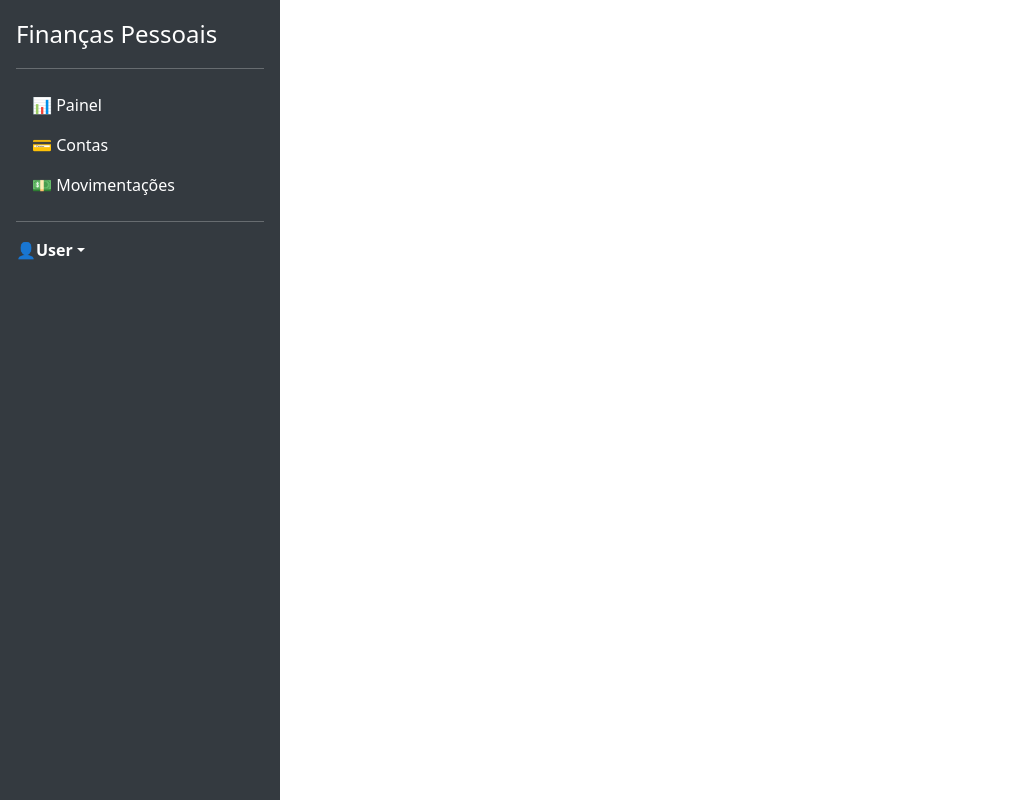
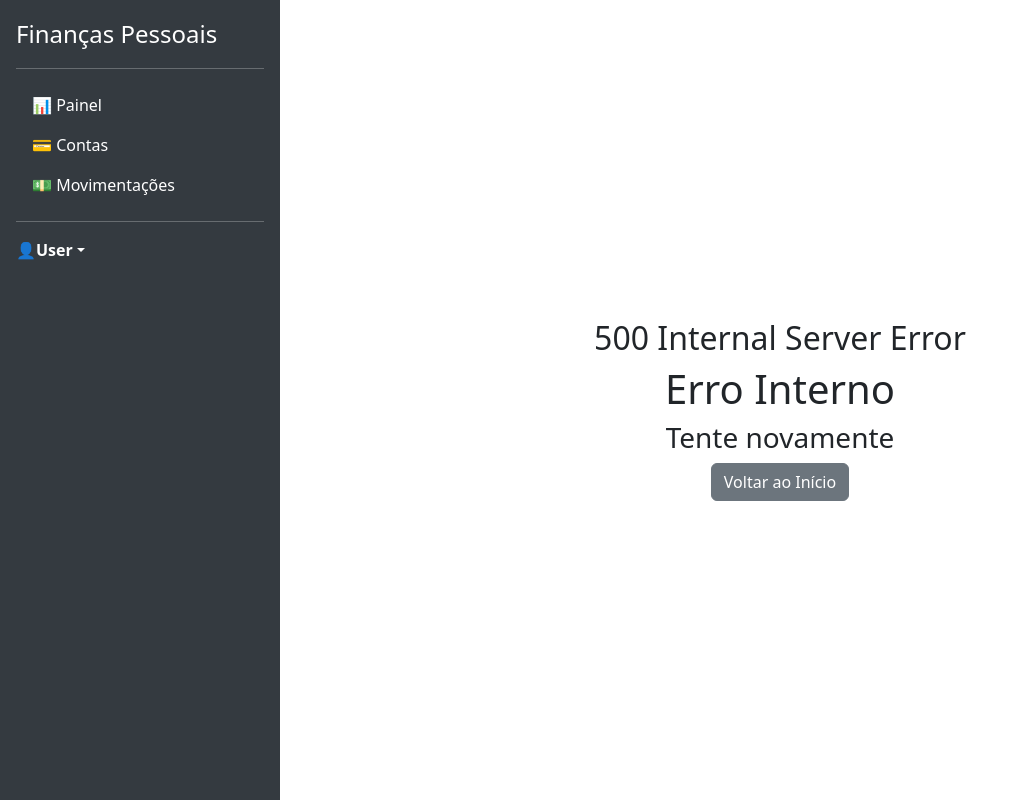
Before and after one commit to wvreis/PersonalFinance-Angular, an Angular app: page /error in a window 1280 px wide. Before the commit this address led to /. Shown: the whole page, without its empty margins (0-1029 px from the left). Built offline with nearby package versions, Linux system fonts and the light colour scheme.

Commit message:
Error page create.

```diff
--- a/src/app/app-routing.module.ts
+++ b/src/app/app-routing.module.ts
@@ -5,13 +5,16 @@ import { AppComponent } from './app.component';
 import { PanelComponent } from './features/panel/panel.component';
 import { TransactionsComponent } from './features/transactions/transactions.component';
 import { AccountFormComponent } from './features/accounts/account-form/account-form.component';
+import { ErrorPageComponent } from './shared/error-page/error-page.component';
 
 const routes: Routes = [
   { path: 'accounts', component: AccountsComponent },
   { path: 'accounts/new', component: AccountFormComponent },
   { path: 'accounts/:id', component: AccountFormComponent },
   { path: 'transactions', component: TransactionsComponent },
-  { path: 'panel', component: PanelComponent }
+  { path: 'panel', component: PanelComponent },
+  { path: 'error', component: ErrorPageComponent},
+  { path: '*', component: AppComponent}
 ];
 
 @NgModule({
--- a/src/app/app.module.ts
+++ b/src/app/app.module.ts
@@ -16,6 +16,7 @@ import { NavMenuComponent } from './core/layout/nav-menu/nav-menu.component';
 import { ErrorPopupComponent } from './shared/error-popup/error-popup.component';
 import { GeneralInputComponent } from './shared/inputs/general-input/general-input.component';
 import { SwitchInputComponent } from './shared/inputs/switch-input/switch-input.component';
+import { ErrorPageComponent } from './shared/error-page/error-page.component';
 
 @NgModule({
   declarations: [
@@ -27,7 +28,8 @@ import { SwitchInputComponent } from './shared/inputs/switch-input/switch-input.
     NavMenuComponent,
     ErrorPopupComponent,
     GeneralInputComponent,
-    SwitchInputComponent
+    SwitchInputComponent,
+    ErrorPageComponent
   ],
   imports: [
     BrowserModule,
--- a/src/app/core/interceptors/error.interceptor.ts
+++ b/src/app/core/interceptors/error.interceptor.ts
@@ -3,12 +3,14 @@ import { HttpInterceptor, HttpEvent, HttpHandler, HttpRequest } from '@angular/c
 import { Observable, catchError, throwError } from 'rxjs';
 import { ErrorPopupComponent } from 'src/app/shared/error-popup/error-popup.component';
 import { NgbModal } from '@ng-bootstrap/ng-bootstrap';
+import { Router } from '@angular/router';
 
 @Injectable({ providedIn: "root" })
 export class ErrorInterceptor implements HttpInterceptor {
 
   constructor(
     private readonly ngbModal: NgbModal,
+    private readonly router: Router
   ) {
   }
 
@@ -26,6 +28,8 @@ export class ErrorInterceptor implements HttpInterceptor {
           error.name :
           error.error.error.details;
 
+        this.router.navigate(['error']);
+
         return throwError(() => error);
       })
     );
--- /dev/null
+++ b/src/app/shared/error-page/error-page.component.css
@@ -0,0 +1,7 @@
+.centered {
+  height: 100vmin;
+  display: flex;
+  flex-direction: column;
+  justify-content: center;
+  align-items: center;
+}
--- /dev/null
+++ b/src/app/shared/error-page/error-page.component.html
@@ -0,0 +1,8 @@
+<div class="centered">
+  <h2>500 Internal Server Error</h2>
+  <h1>Erro Interno</h1>
+  <h3>Tente novamente</h3>
+  <div>
+    <a routerLink="/" class="text-center btn btn-secondary">Voltar ao Início</a>
+  </div>
+</div>
--- a/src/app/shared/error-popup/error-popup.component.ts
+++ b/src/app/shared/error-popup/error-popup.component.ts
@@ -1,4 +1,5 @@
 import { Component } from '@angular/core';
+import { Router } from '@angular/router';
 import { NgbActiveModal } from '@ng-bootstrap/ng-bootstrap';
 
 @Component({
@@ -10,7 +11,8 @@ export class ErrorPopupComponent {
   errorMessage!: string;
 
   constructor(
-    private activeModal: NgbActiveModal
+    private activeModal: NgbActiveModal,
+    private router: Router
   ) {
 
   }
```
Also changed, not shown: src/app/shared/error-page/error-page.component.ts (added, +10 -0 lines), 1 other file (tests, documents, lock files or other folders).
